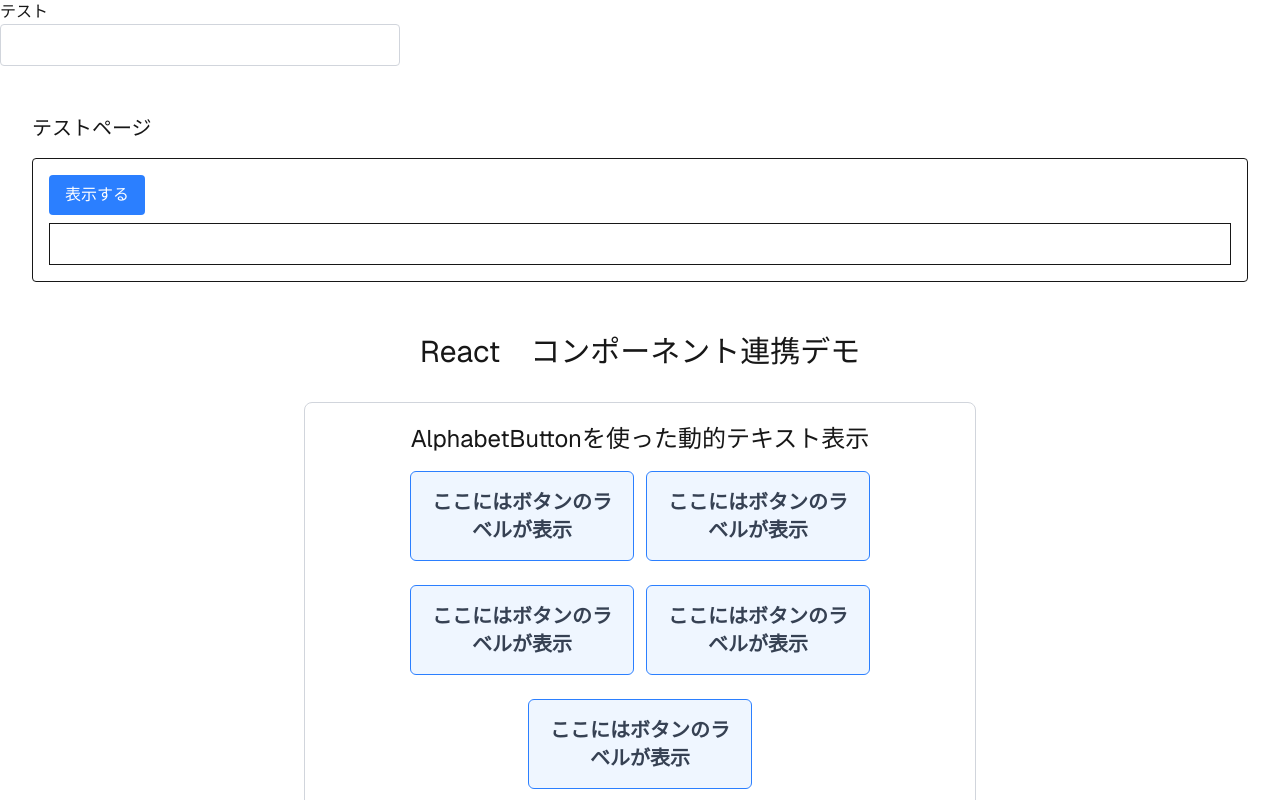
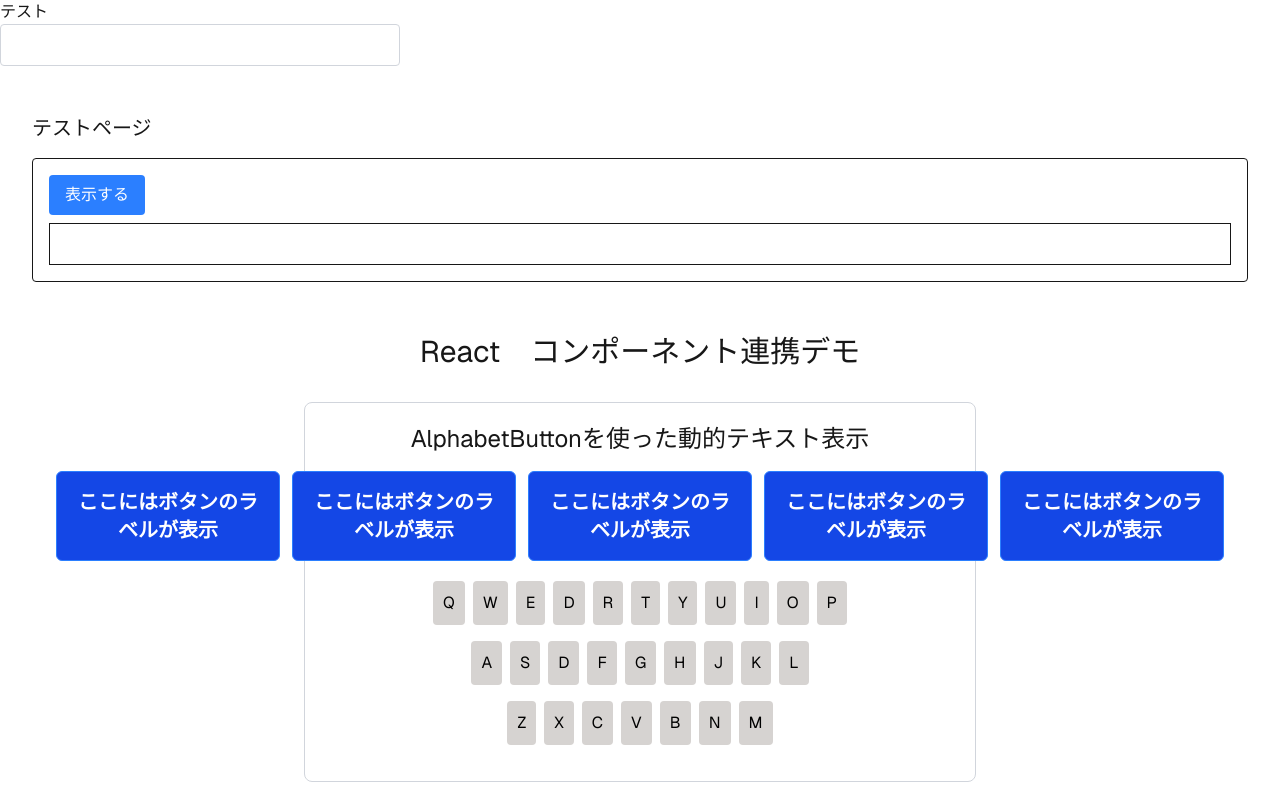
Before and after one commit to taminororo/wordle, a Next.js app: page / in a window 1280 px wide. Shown: the top 800 px of the page. Built offline with nearby package versions, Linux system fonts and the light colour scheme.

Commit message:
[add]グリッド使ったら横一列になった

```diff
--- a/components/DynamicTextButtons.tsx
+++ b/components/DynamicTextButtons.tsx
@@ -44,24 +44,27 @@ export default function DynamicTextButtons() {
             </h2>
 
             {/* 複数のテキストボックス表示エリア　*/}
-            <div className="flex flex-wrap justify-center gap-3 mb-5 auto-cols-max">
+            <div className="flex justify-center">
+                <div className="grid grid-flow-col auto-cols-max gap-3 mb-5">
                 {displayedTexts.map((text, index) => (
                     <div
-                    key= {index} //　Reactのリストレンダリングにはkeyが必要
+                        key={index} // Reactのリストレンダリングにはkeyが必要
                         className="
-                    border border-blue-500 p-4 min-h-20 mb-3 bg-blue-50
+                            border border-blue-500 p-4 min-h-20 bg-blue-700 text-white
                             rounded-md flex items-center justify-center text-xl font-bold
-                    text-gray-700 break-words
-                    w-40 sm:w-48 md:w-56
-                    flex-shrink-0
+                            break-words
+                            w-40 sm:w-48 md:w-56 {/* 各テキストボックスの幅を固定または制限 */}
+                            flex-shrink-0 {/* テキストボックスが縮むのを防ぐ - Gridでも使えますが、必要に応じて削除 */}
                         "
-                    // 個別のmargin-bottomは、親のgapで管理するため不要になる
-                    // style= {{ marginBottom: index === displayedTexts.length - 1 ? '20px' : '12px'}} //　最後の要素のmargin-bottomを調整
+                        // Gridのgapでマージンは管理されるため、個別のスタイルは不要
                     >
-                     {text}
+                         {/* テキストが空の場合に初期メッセージを表示 */}
+                         {text === '' ? 'ここにはボタンのラベルが表示' : text}
                     </div>
                 ))}
                 </div>
+            </div>
+
 
 
             {/* AlphabetButtonのグループ　*/}
```
Lines whose indentation alone changed are shown as unchanged.
